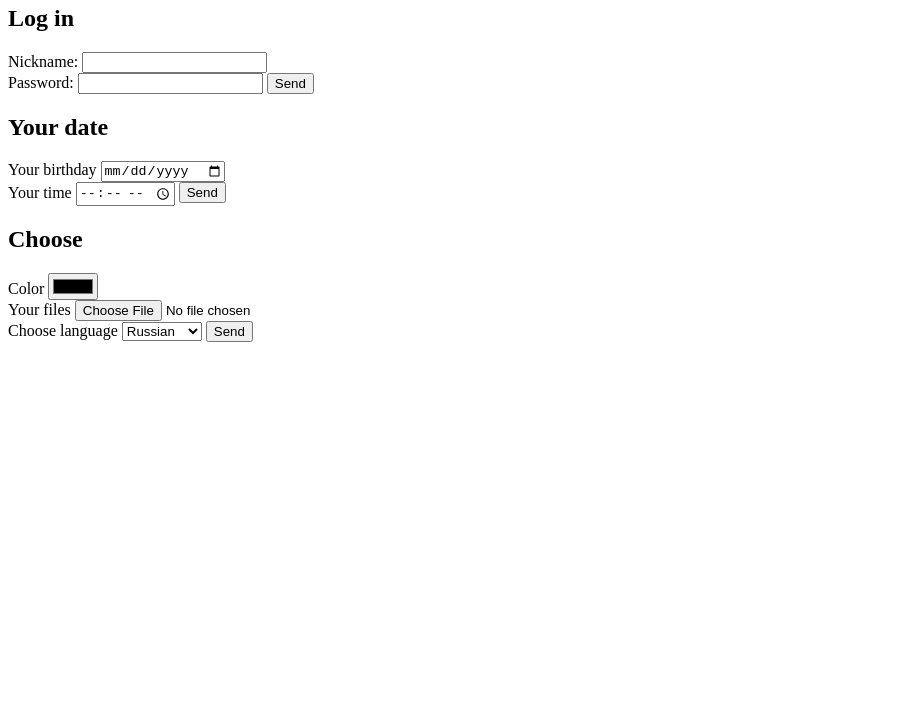
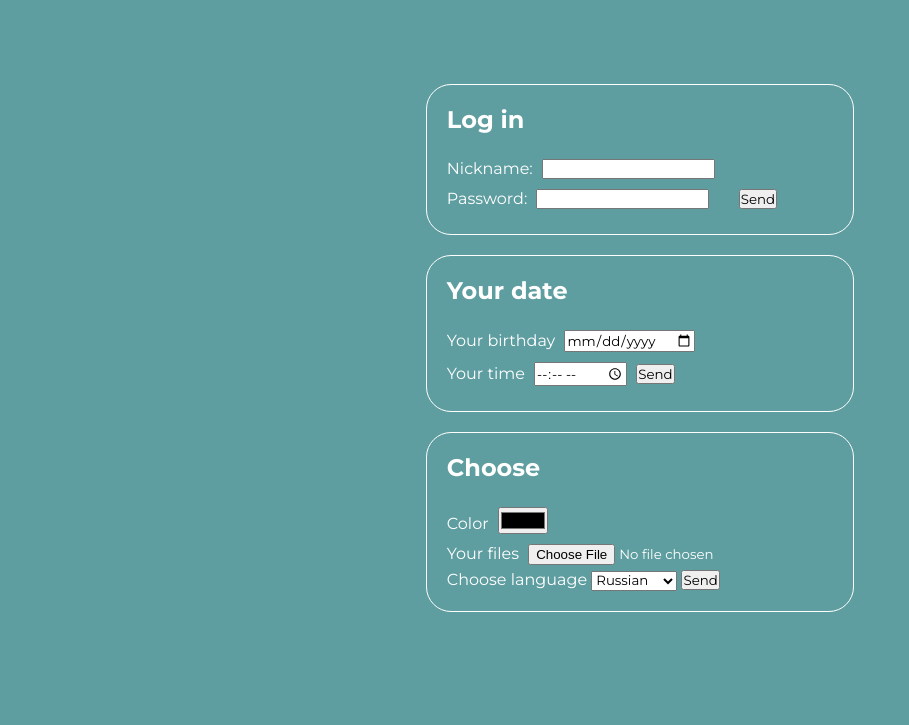
Before and after one commit to Flixxxy/myforms, a plain HTML site: page index.html in a window 1280 px wide. Shown: the part 75-800 px from the top of the page, without its empty margins (0-909 px from the left). Drawn offline with Linux system fonts and the light colour scheme; the site is published under a folder, as on GitHub Pages, so addresses that start at the root find nothing.

Commit message:
Update index.html

```diff
--- a/index.html
+++ b/index.html
@@ -4,7 +4,7 @@
 <head>
 	<meta charset="UTF-8">
 	<title>Document</title>
-	<link rel="stylesheet" href="/style2.css">
+	<link rel="stylesheet" href="style2.css">
 </head>
 
 <body>
```
